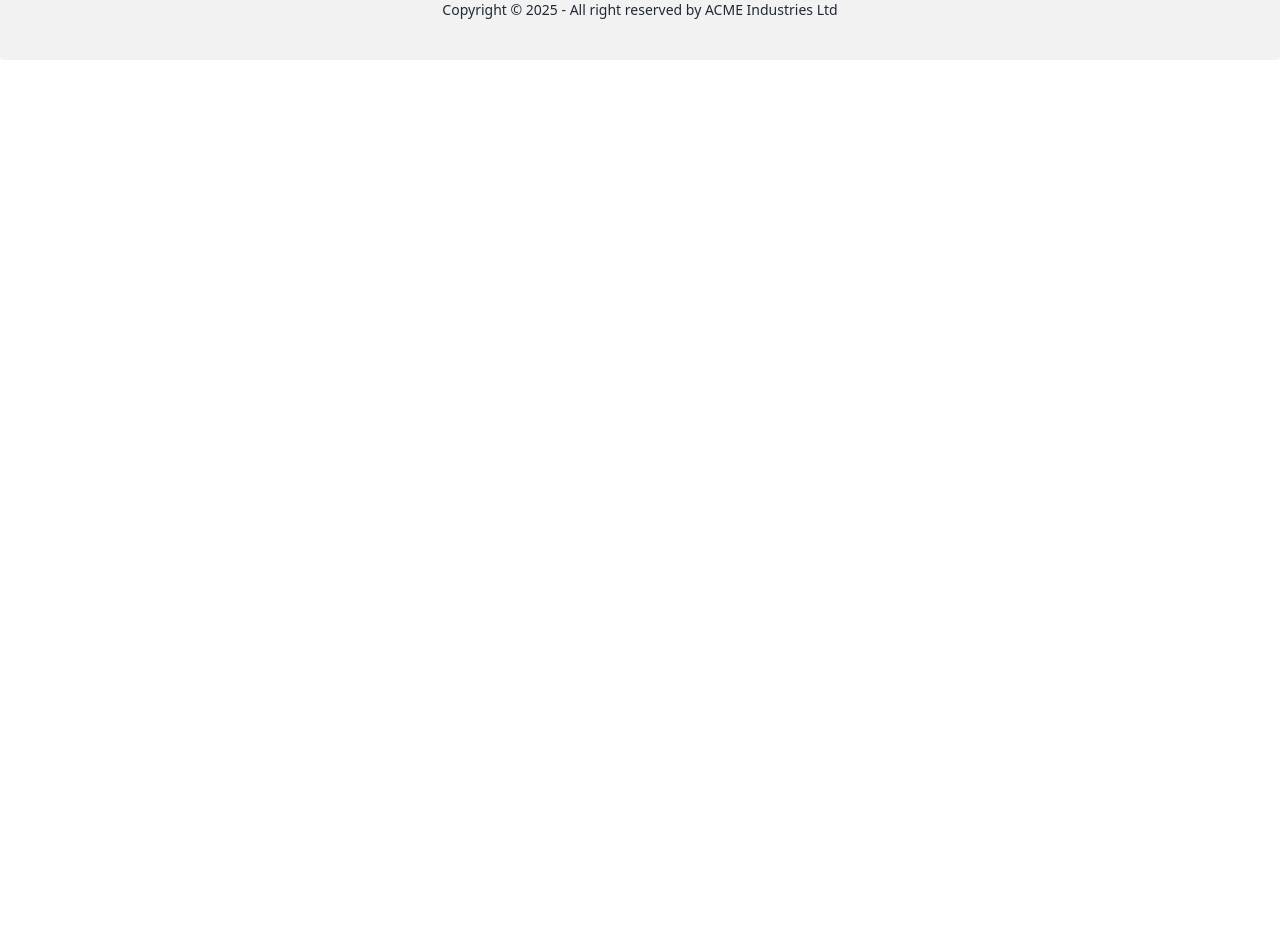
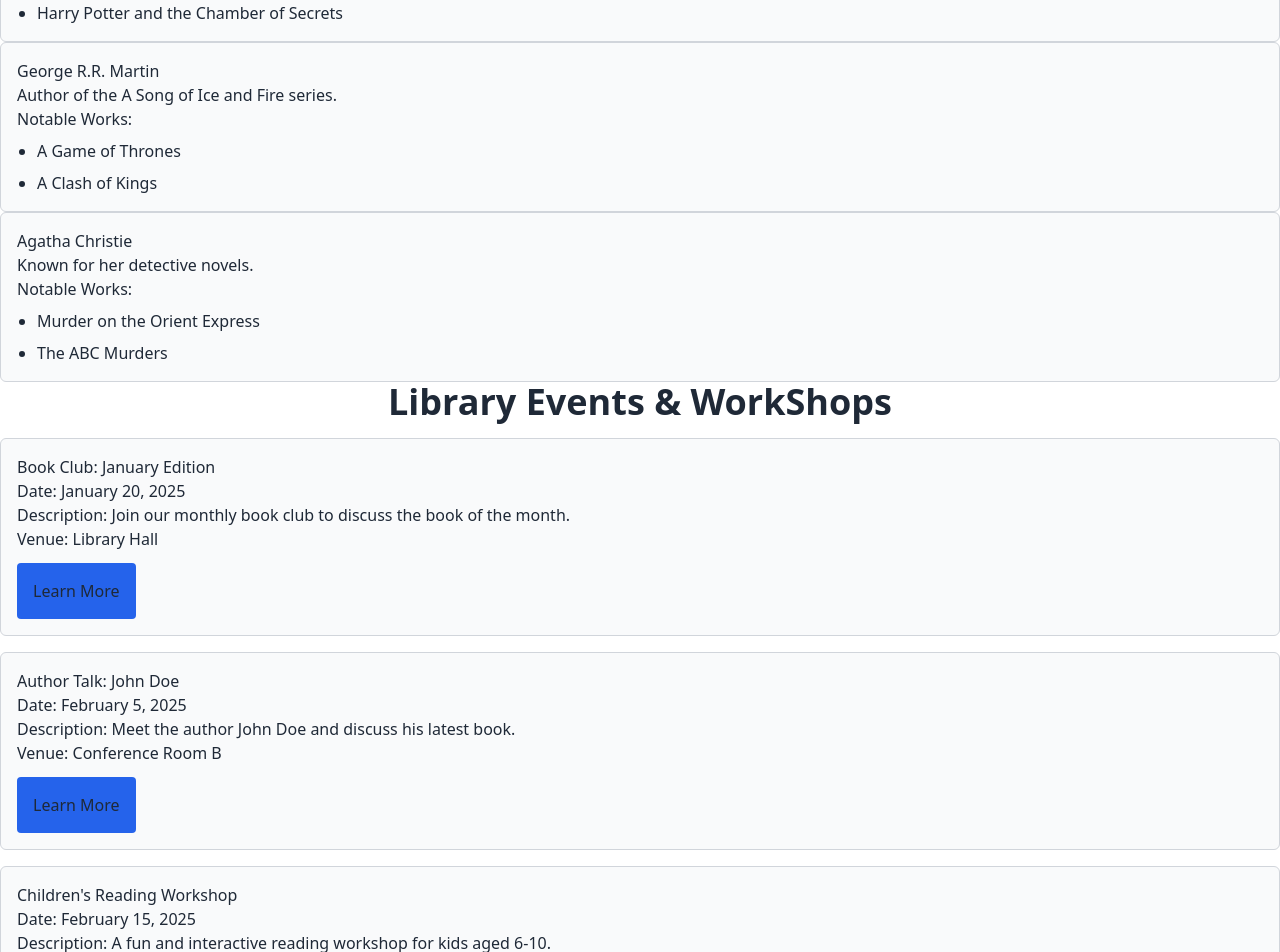
Before and after one commit to gr99murad/Library-management-system-client, a React (Vite) app: page / in a window 1280 px wide. Shown: the part 300-1252 px from the top of the page. Before the commit the page ends 800 px from the top, so only its background shows below. Built offline with nearby package versions, Linux system fonts and the light colour scheme; no server answers.

Commit message:
Added 2 extra section in home page

```diff
--- a/src/Components/DetailsBooks.jsx
+++ b/src/Components/DetailsBooks.jsx
@@ -1,89 +1,115 @@
 import React, { useContext, useEffect, useState } from 'react';
-import { data, useLoaderData, useNavigate, useParams } from 'react-router-dom';
+import { useParams } from 'react-router-dom';
 import AuthContext from '../context/AuthContext/AuthContext';
+import Modal from './Modal';
 
 const DetailsBooks = () => {
+
     const {id} = useParams();
+    const {user} = useContext(AuthContext);
     const [book, setBook] = useState(null);
-    const [showModal, setShowModal] = useState(false);
-    const {user} = useContext(AuthContext);
-    const navigate = useNavigate();
-    const books = useLoaderData();
-    // console.log(books);
+    const [isModalOpen, setIsModalOpen] = useState(false);
+    const [returnDate, setReturnDate] = useState('');
+    const [error, setError] = useState('');
 
-    // useEffect(() => {
-    //     const selectedBook = books.find((b) => b._id === id);
-    //     setBook(selectedBook);
-    // }, [books,id])
+    useEffect(() => {
+        const fetchBookDetails = async () => {
+            const response = await fetch(`http://localhost:5000/book/${id}`)
+            const data = await response.json()
+            setBook(data);
+        };
+        fetchBookDetails();
+    }, [id]);
+
+    const handleBorrowClick = () => {
+
+        if(!user){
+            setError('You must be logged in to borrow a book');
+            return;
+        }
+        console.log('Borrow button clicked');
+        setIsModalOpen(true);
+    };
 
 
-    const handleBorrow = (e) => {
+    const handleBorrowSubmit = async (e) => {
         e.preventDefault();
-        const returnDate = e.target.returnDate.value;
+        if(!returnDate){
+            setError('Please select a return date');
+            return;
+        }
+
+        const borrowData = {
+            name: user.displayName,
+            email: user.email,
+            returnDate,
+        };
 
 
-        fetch('/borrowBook', {
+        try{
+            const response = await fetch(`http://localhost:5000/book/borrow/${id}`,{
+
                 method: 'POST',
-            headers: {
-                'Content-Type': 'application/json'
-            },
-            body: JSON.stringify({
-                bookId: book._id,
-                returnDate: returnDate,
-                userName: user.displayName,
-                userEmail: user.email,
-            }),
-        })
-        .then(res => res.json())
-        .then(data => {
-            if(data.success){
-                alert('Book borrowed successfully!');
-                setShowModal(false);
-                navigate('/borrowedBooks');
+                headers: { 'Content-Type': 'application/json' },
+                body: JSON.stringify(borrowData),
+            });
+
+            const result = await response.json();
+            if(result.success){
+                alert('Book borrowed successfully');
+                setIsModalOpen(false);
             }
             else{
-                alert('Book out of stock');
+                setError(result.message);
             }
-        })
-        .catch(err => console.error('Error:', err));
+        }
+        catch(error){
+            setError('Error borrowing the book');
+        }
+
     };
     return (
       <div>
-            {books && (
-                <div className='card bg-base-100 w-96 shadow-xl'>
-                    <div className='card-body'>
-                    <h1 className='card-title'>{books.name}</h1>
-                    <p>{books.description}</p>
-                    <p>Quantity: {books.quantity}</p>
-                    <div className='card-actions justify-end'>
-                    <button className='btn btn-primary' onClick={() => setShowModal(true)} disabled={books.quantity <= 0}>Borrow</button>
+        {book ? (
+          <div className="card bg-base-100 w-96 shadow-xl">
+            <figure className="px-10 pt-10">
+              <img src={book.image} alt="Shoes" className="rounded-xl" />
+            </figure>
+            <div className="card-body items-center text-center">
+              <h2 className="card-title">{book.name}</h2>
+              <p>{book.author}</p>
+              <p>{book.description}</p>
+              <p>Rating: {book.rating}</p>
+              <p>Quantity: {book.quantity}</p>
+              <div className="card-actions">
+                <button
+                  onClick={handleBorrowClick}
+                  disabled={book.quantity === 0}
+                  className="btn btn-primary"
+                >
+                  Borrow
+                </button>
               </div>
             </div>
+
+            {isModalOpen && (
+              <Modal onClose={() => setIsModalOpen(false)}>
+                <form onSubmit={handleBorrowSubmit}>
+                  <h3>Borrow {book.name}</h3>
+                  <p>Return Date:</p>
+                  <input
+                    type="date"
+                    value={returnDate}
+                    onChange={(e) => setReturnDate(e.target.value)}
+                  />
+                  <button type="submit">Submit</button>
+                </form>
+                {error && <p>{error}</p>}
+              </Modal>
+            )}
           </div>
-            )}
-
-
-            {showModal && (
-                <div className='modal-overlay'>
-                    <div className='modal'>
-                    <div className='modal-content'>
-                        <h2>Borrow Book</h2>
-                        <form onSubmit={handleBorrow}>
-                            <p>Name: {user.displayName}</p>
-                            <p>Email: {user.email}</p>
-                            <label>
-                                Return Date: <input type='date' name='returnDate' required></input>
-                            </label>
-                            <div className='modal-actions'>
-                            <button type='submit' className='btn btn-success'>Confirm</button>
-                            <button onClick={() => setShowModal(false)}>Cancel</button>
-                            </div>
-                        </form>
-
-                    </div>
-
-                </div>
-                </div>
+        ) : (
+          <p>Loading...</p>
         )}
       </div>
     );
--- /dev/null
+++ b/src/Components/FeaturedAuthors.jsx
@@ -0,0 +1,48 @@
+import React from 'react';
+
+const FeaturedAuthors = () => {
+
+
+    const authors = [
+        {
+            name: 'J.K. Rowling',
+            bio: 'Author of the Harry Potter series.',
+            notableWorks: ['Harry Potter and the Sorcerer\'s Stone', 'Harry Potter and the Chamber of Secrets'],
+          },
+          {
+            name: 'George R.R. Martin',
+            bio: 'Author of the A Song of Ice and Fire series.',
+            notableWorks: ['A Game of Thrones', 'A Clash of Kings'],
+          },
+          {
+            name: 'Agatha Christie',
+            bio: 'Known for her detective novels.',
+            notableWorks: ['Murder on the Orient Express', 'The ABC Murders'],
+          },
+    ];
+    return (
+        <div>
+            <h2 className='text-4xl font-semibold mb-4 text-center'>Featured Authors of the Month</h2>
+
+            <div>
+                {authors.map((author, index) => (
+                    <div key={index} className='p-4 border border-gray-300 rounded-md bg-gray-50'>
+                        <h3>{author.name}</h3>
+                        <p>{author.bio}</p>
+                        <h4>Notable Works:</h4>
+                        <ul className='list-disc ml-5'>
+
+                            {author.notableWorks.map((work, i) => (
+                                <li key={i} className='mt-2'>{work}</li>
+                            ))}
+                        </ul>
+
+                    </div>
+                ))}
+
+            </div>
+        </div>
+    );
+};
+
+export default FeaturedAuthors;
--- a/src/Components/Home.jsx
+++ b/src/Components/Home.jsx
@@ -1,6 +1,8 @@
 import React from 'react';
 import Banner from './Banner';
 import BookCategories from './BookCategories';
+import FeaturedAuthors from './FeaturedAuthors';
+import UpComingEvents from './UpComingEvents';
 
 
 
@@ -9,6 +11,8 @@
         <div>
             <Banner></Banner>
             <BookCategories></BookCategories>
+            <FeaturedAuthors></FeaturedAuthors>
+            <UpComingEvents></UpComingEvents>
 
         </div>
     );
--- /dev/null
+++ b/src/Components/Modal.jsx
@@ -0,0 +1,16 @@
+import React from 'react';
+
+const Modal = ({ onClose, children }) => {
+    return (
+        <div className='modal fixed inset-0 flex items-center justify-center bg-gray-800 bg-opacity-50 z-50'>
+            <div className='modal-content bg-white p-6 rounded-lg w-96'>
+                <button onClick={onClose} className='absolute top-2 right-2 text-gray-600'>&times;</button>
+                {children}
+
+            </div>
+
+        </div>
+    );
+};
+
+export default Modal;
--- /dev/null
+++ b/src/Components/UpComingEvents.jsx
@@ -0,0 +1,47 @@
+import React from 'react';
+
+const UpComingEvents = () => {
+    const events = [
+        {
+            title: 'Book Club: January Edition',
+            date: 'January 20, 2025',
+            description: 'Join our monthly book club to discuss the book of the month.',
+            venue: 'Library Hall',
+          },
+          {
+            title: 'Author Talk: John Doe',
+            date: 'February 5, 2025',
+            description: 'Meet the author John Doe and discuss his latest book.',
+            venue: 'Conference Room B',
+          },
+          {
+            title: 'Children\'s Reading Workshop',
+            date: 'February 15, 2025',
+            description: 'A fun and interactive reading workshop for kids aged 6-10.',
+            venue: 'Children\'s Section',
+          },
+    ]
+    return (
+        <div>
+
+<h2 className='text-4xl font-semibold mb-4 text-center'>Library Events & WorkShops</h2>
+
+<div className='space-y-4'>
+    {events.map((event, index) => (
+        <div key={index} className='p-4 border border-gray-300 rounded-md bg-gray-50'>
+            <h3>{event.title}</h3>
+            <p>Date: {event.date}</p>
+            <p>Description: {event.description}</p>
+            <p>Venue: {event.venue}</p>
+            <button className='mt-3 bg-blue-600 px-4 py-4 rounded hover:bg-blue-700'>Learn More</button>
+
+        </div>
+    ))}
+
+</div>
+
+        </div>
+    );
+};
+
+export default UpComingEvents;
```
Lines whose indentation alone changed are shown as unchanged.
